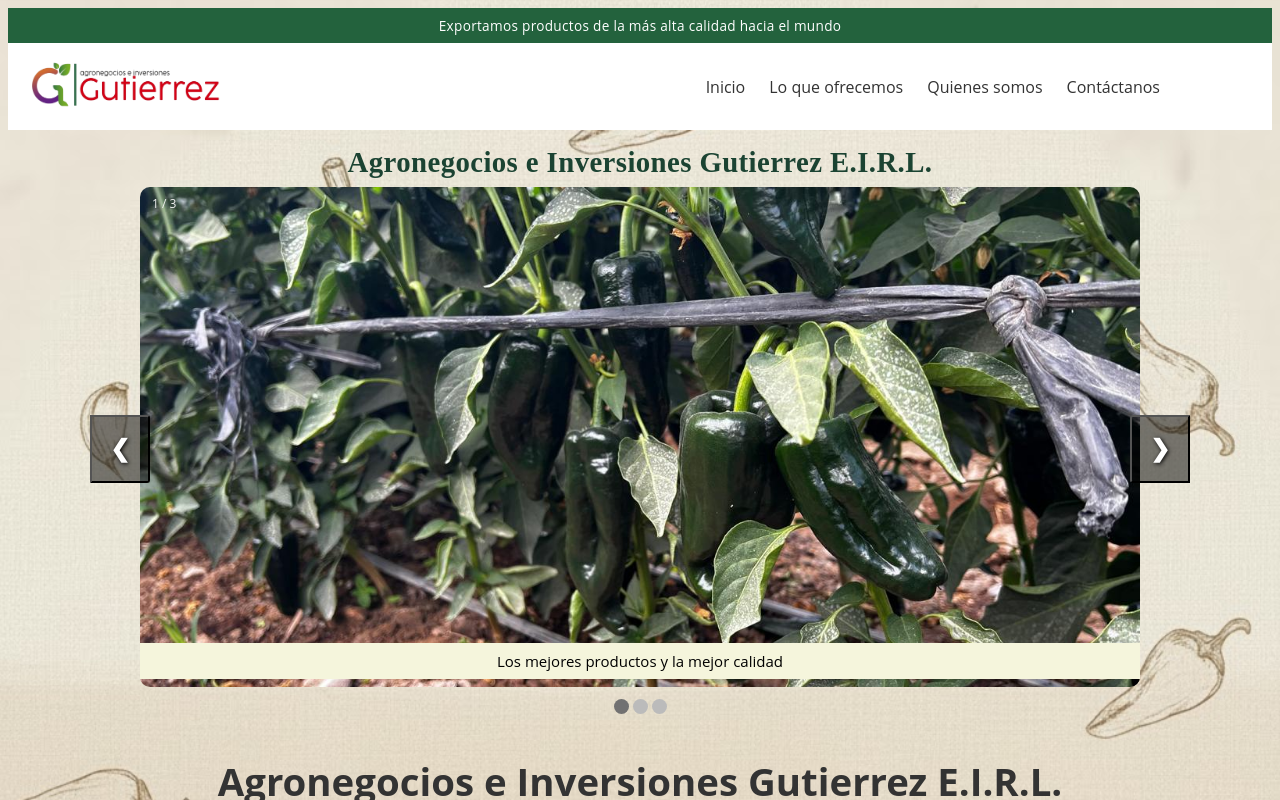
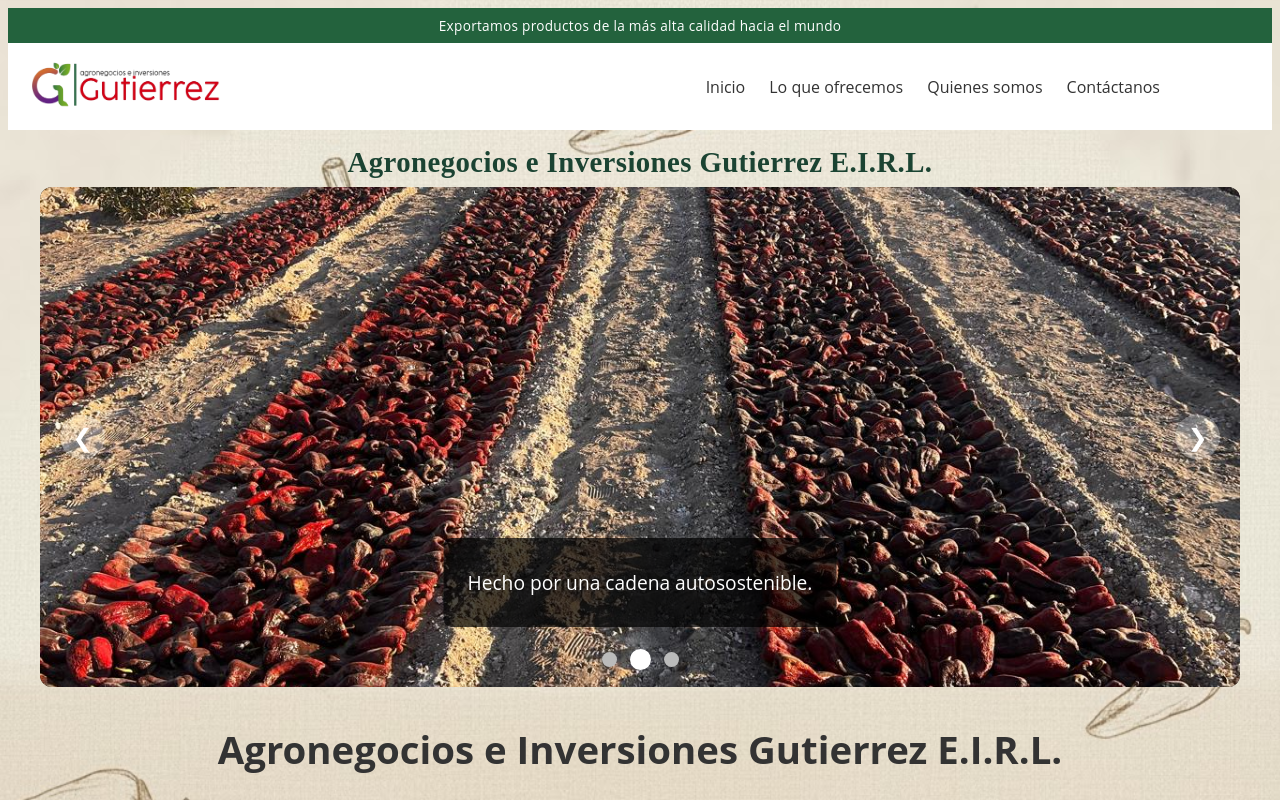
Before and after one commit to Jsime34/Agroguti, a React (Vite) app: page / in a window 1280 px wide. Shown: the top 800 px of the page. Built offline with nearby package versions, Linux system fonts and the light colour scheme; some icons are missing.

Commit message:
Slideshow improvement

```diff
--- /dev/null
+++ b/src/components/Slideshow.css
@@ -0,0 +1,104 @@
+/* 1. La ventana principal */
+.slideshow-container {
+  position: relative;
+  width: 100%;
+  max-width: 1200px;
+  height: 500px;
+  margin: 0 auto;
+  overflow: hidden; /* Esto TIENE que cortar las imágenes */
+  border-radius: 12px;
+  background-color: #000; /* Fondo negro por si la imagen tarda en cargar */
+}
+
+/* 2. El carril que transporta las fotos */
+.slideshow-wrapper {
+  display: flex;
+  width: 100%;
+  height: 100%;
+  transition: transform 0.8s cubic-bezier(0.4, 0, 0.2, 1);
+}
+
+/* 3. Cada espacio de slide */
+.slide-item {
+  min-width: 100%;
+  width: 100%;
+  height: 100%;
+  flex-shrink: 0;
+  position: relative;
+}
+
+.slide-image {
+  width: 100%;
+  height: 100%;
+  object-fit: cover;
+  display: block;
+}
+
+/* 4. Texto sobre la imagen mejorado */
+.slide-overlay {
+  position: absolute;
+  bottom: 60px; /* Sube un poco para no tapar los puntos */
+  left: 50%;
+  transform: translateX(-50%);
+  background: rgba(0, 0, 0, 0.7);
+  color: white;
+  padding: 12px 24px;
+  border-radius: 8px;
+  font-size: 1.2rem;
+  text-align: center;
+  pointer-events: none; /* Para que no interfiera con los clics */
+  z-index: 5;
+}
+
+/* 5. BOTONES (Arreglo de visibilidad) */
+.prev-btn, .next-btn {
+  position: absolute;
+  top: 50%;
+  transform: translateY(-50%);
+  background: rgba(255, 255, 255, 0.3);
+  color: white;
+  border: none;
+  width: 45px;
+  height: 45px;
+  cursor: pointer;
+  font-size: 24px;
+  z-index: 10;
+  border-radius: 50%;
+  display: flex;
+  align-items: center;
+  justify-content: center;
+  transition: background 0.3s;
+}
+
+.prev-btn:hover, .next-btn:hover {
+  background: rgba(255, 255, 255, 0.8);
+  color: black;
+}
+
+.prev-btn { left: 20px; }
+.next-btn { right: 20px; }
+
+/* 6. Indicadores (Puntos) */
+.dots-container {
+  position: absolute;
+  bottom: 20px;
+  width: 100%;
+  display: flex;
+  justify-content: center;
+  gap: 12px;
+  z-index: 10;
+}
+
+.dot {
+  height: 10px;
+  width: 10px;
+  background-color: rgba(255, 255, 255, 0.4);
+  border-radius: 50%;
+  cursor: pointer;
+  transition: all 0.3s;
+}
+
+.dot.active {
+  background-color: #fff;
+  transform: scale(1.4);
+}
--- a/src/components/Slideshow.jsx
+++ b/src/components/Slideshow.jsx
@@ -1,48 +1,73 @@
-import React, { useState } from 'react';
+import React, { useState, useEffect } from 'react';
+import './Slideshow.css';
 
-export default function Slideshow({ images, t }) {
-  const [index, setIndex] = useState(0);
+const Slideshow = ({ images, t }) => {
+  const [currentIndex, setCurrentIndex] = useState(0);
+
+  // Lógica de Autoplay
+  useEffect(() => {
+    if (!images || images.length === 0) return;
+
+    const interval = setInterval(() => {
+      setCurrentIndex((prevIndex) =>
+        prevIndex === images.length - 1 ? 0 : prevIndex + 1
+      );
+    }, 3000);
+
+    return () => clearInterval(interval);
+  }, [currentIndex, images.length]);
 
   const nextSlide = () => {
-    setIndex((prev) => (prev + 1) % images.length);
+    setCurrentIndex((prevIndex) =>
+      prevIndex === images.length - 1 ? 0 : prevIndex + 1
+    );
   };
 
   const prevSlide = () => {
-    setIndex((prev) => (prev - 1 + images.length) % images.length);
+    setCurrentIndex((prevIndex) =>
+      prevIndex === 0 ? images.length - 1 : prevIndex - 1
+    );
   };
 
-  const goToSlide = (i) => {
-    setIndex(i);
-  };
+  if (!images || images.length === 0) return null;
 
   return (
-    <div className="slideshow-container-wrapper">
-      <div className="slideshow-container">
-        {/* Imagen actual */}
-        <div className="mySlides fade" style={{ display: 'block' }}>
-          <div className="numbertext">{index + 1} / {images.length}</div>
-          <img src={images[index].src} style={{ width: '100%', borderRadius: '10px' }} alt="Gallery" />
-          {/* Texto de la imagen traducido si existe la clave */}
-          {images[index].textKey && (
-            <div className="text">{t(images[index].textKey)}</div>
-          )}
-        </div>
-
-        {/* Botones de navegación */}
-        <button className="prev" onClick={prevSlide}>&#10094;</button>
-        <button className="next" onClick={nextSlide}>&#10095;</button>
+    <div className="slideshow-container">
+      <div
+        className="slideshow-wrapper"
+        style={{ transform: `translateX(-${currentIndex * 100}%)` }}
+      >
+        {images.map((image, index) => (
+          <div key={index} className="slide-item">
+            <img
+              src={image.src}
+              alt={`Slide ${index}`}
+              className="slide-image"
+            />
+            {/* Si tienes t y textKey, muestra el texto */}
+            {t && image.textKey && (
+              <div className="slide-overlay">
+                <p>{t(image.textKey)}</p>
+              </div>
+            )}
+          </div>
+        ))}
       </div>
 
-      {/* Puntos (Dots) indicadores */}
-      <div style={{ textAlign: 'center', marginTop: '10px' }}>
-        {images.map((_, i) => (
+      <button className="prev-btn" onClick={prevSlide} type="button">&#10094;</button>
+      <button className="next-btn" onClick={nextSlide} type="button">&#10095;</button>
+
+      <div className="dots-container">
+        {images.map((_, index) => (
           <span
-            key={i}
-            className={`dot ${i === index ? 'active' : ''}`}
-            onClick={() => goToSlide(i)}
+            key={index}
+            className={`dot ${currentIndex === index ? 'active' : ''}`}
+            onClick={() => setCurrentIndex(index)}
           ></span>
         ))}
       </div>
     </div>
   );
-}
+};
+
+export default Slideshow;
--- a/src/styles.css
+++ b/src/styles.css
@@ -235,37 +235,6 @@ body,
 }
 
 * {box-sizing:border-box}
-
-/* Slideshow container */
-.slideshow-container {
-  max-width: 1000px;
-  position: relative;
-  margin: auto;
-  overflow: visible; /* Changed from hidden to allow arrows outside */
-}
-.slideshow-container img {
-  height: 100%;
-  max-height: 500px;
-}
-
-/* This stops the vertical list of images */
-.mySlides {
-  display: none;
-}
-
-.slideshow-container {
-  max-width: 1000px;
-  position: relative;
-  margin: auto;
-  overflow: visible; /* Changed from hidden to allow arrows outside */
-}
-
-.slideshow-container img {
-  width: 100%;
-  height: 500px;    /* Force consistent height */
-  object-fit: cover; /* Prevents stretching */
-  vertical-align: middle;
-}
 
 /* Next & previous buttons */
 .prev, .next {
```
